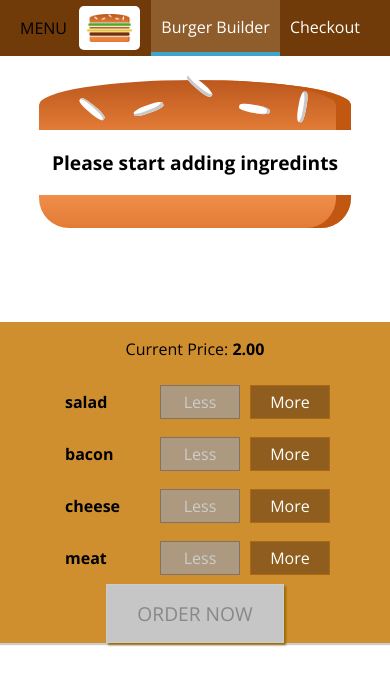
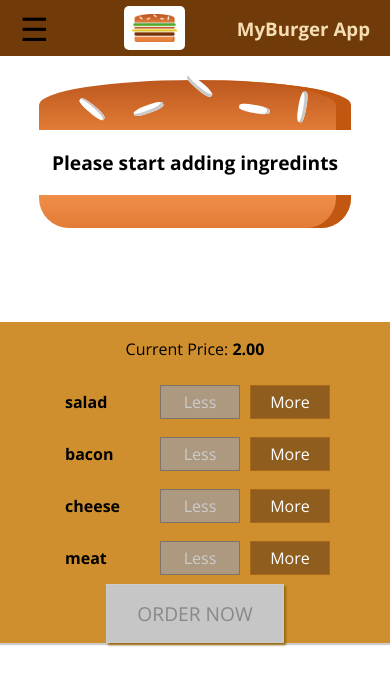
Before and after one commit to vasylpavliuk/burger-builder-project, a React (Create React App) app: page / in a window 390 px wide. Shown: the top 686 px of the page. Built offline with nearby package versions, Linux system fonts and the light colour scheme.

Commit message:
Added sidedrawer and impoved mobile responsivness

```diff
--- a/src/components/Layout/Layout.js
+++ b/src/components/Layout/Layout.js
@@ -1,14 +1,39 @@
-import React from "react";
+import React, { Component } from "react";
 
 import Auxiliary from "../../hoc/Auxiliary";
 import Toolbar from "../Navigation/Toolbar/Toolbar";
 import classes from "./Layout.module.css";
+import SideDrawer from "../Navigation/SideDrawer/SideDrawer";
 
-const layout = (props) => (
-  <Auxiliary>
-    <Toolbar />
-    <main className={classes.Content}>{props.children}</main>
-  </Auxiliary>
-);
+class Layout extends Component {
+  state = {
+    showSideDrawer: false,
+  };
 
-export default layout;
+  sideDrawerClosedHandler = () => {
+    this.setState({
+      showSideDrawer: false,
+    });
+  };
+
+  sideDrawerOpenedHandler = () => {
+    this.setState({
+      showSideDrawer: true,
+    });
+  };
+
+  render() {
+    return (
+      <Auxiliary>
+        <Toolbar showSideDrawer={this.sideDrawerOpenedHandler} />
+        <SideDrawer
+          closed={this.sideDrawerClosedHandler}
+          open={this.state.showSideDrawer}
+        />
+        <main className={classes.Content}>{this.props.children}</main>
+      </Auxiliary>
+    );
+  }
+}
+
+export default Layout;
--- a/src/components/Logo/Logo.js
+++ b/src/components/Logo/Logo.js
@@ -4,7 +4,7 @@
 import classes from "./Logo.module.css";
 
 const logo = (props) => (
-  <div className={classes.Logo}>
+  <div className={classes.Logo} style={{height: props.height}} >
     <img src={burgerLogo} alt="MyBurger" />
   </div>
 );
--- a/src/components/Logo/Logo.module.css
+++ b/src/components/Logo/Logo.module.css
@@ -1,7 +1,7 @@
 .Logo {
   background-color: white;
   padding: 8px;
-  height: 80%;
+  height: 100%;
   box-sizing: border-box;
   border-radius: 5px;
 }
--- a/src/components/Navigation/NavigationItems/NavigationItem/NavigationItem.module.css
+++ b/src/components/Navigation/NavigationItems/NavigationItem/NavigationItem.module.css
@@ -1,19 +1,40 @@
+.NavigationItem {
+  margin: 10px 0;
+  box-sizing: border-box;
+  display: block;
+  width: 100%;
+  flex-direction: column;
+}
+
+.NavigationItem a {
+  color: #8f5c2c;
+  text-decoration: none;
+  width: 100%;
+  box-sizing: border-box;
+  display: block;
+}
+
+.NavigationItem a:hover,
+.NavigationItem a:active,
+.NavigationItem a.active {
+  color: #40a4c8;
+}
+
+@media (min-width: 500px) {
   .NavigationItem {
     margin: 0;
-  box-sizing: border-box;
     display: flex;
     height: 100%;
+    width: auto;
     align-items: center;
   }
 
   .NavigationItem a {
     color: white;
-  text-decoration: none;
     height: 100%;
+    width: auto;
     padding: 16px 10px;
     border-bottom: 4px solid transparent;
-  box-sizing: border-box;
-  display: block;
   }
 
   .NavigationItem a:hover,
@@ -23,3 +44,4 @@
     border-bottom: 4px solid #40a4c8;
     color: #fff;
   }
+}
--- a/src/components/Navigation/NavigationItems/NavigationItems.js
+++ b/src/components/Navigation/NavigationItems/NavigationItems.js
@@ -8,9 +8,7 @@
     <NavigationItem link="/" active>
       Burger Builder
     </NavigationItem>
-    <NavigationItem link="/">
-      Checkout
-    </NavigationItem>
+    <NavigationItem link="/">Checkout</NavigationItem>
   </ul>
 );
 
--- a/src/components/Navigation/NavigationItems/NavigationItems.module.css
+++ b/src/components/Navigation/NavigationItems/NavigationItems.module.css
@@ -3,6 +3,13 @@
   padding: 0;
   list-style: none;
   display: flex;
+  flex-flow: column;
   align-items: center;
   height: 100%;
 }
+
+@media (min-width: 500px) {
+  .NavigationItems {
+    flex-flow: row;
+  }
+}
--- /dev/null
+++ b/src/components/Navigation/SideDrawer/SideDrawer.js
@@ -0,0 +1,73 @@
+import React from "react";
+
+import Logo from "../../Logo/Logo";
+import NavigationItems from "../NavigationItems/NavigationItems";
+import Auxiliary from "../../../hoc/Auxiliary";
+import Backdrop from "../../UI/Backdrop/Backdrop";
+import classes from "./SideDrawer.module.css";
+
+const sideDrawer = (props) => {
+  let attachedClasses = [classes.SideDrawer, classes.Close];
+  if (props.open) {
+    attachedClasses = [classes.SideDrawer, classes.Open];
+  }
+
+  return (
+    <Auxiliary>
+      <Backdrop show={props.open} clicked={props.closed} />
+      <div id="mySidenav" className={attachedClasses.join(" ")}>
+        <a
+          href="javascript:void(0)"
+          className={classes.Closebtn}
+          onClick={props.closed}
+        >
+          &times;
+        </a>
+        <div className={classes.Logo}>
+          <Logo />
+        </div>
+        <nav>
+          <NavigationItems />
+        </nav>
+      </div>
+    </Auxiliary>
+  );
+};
+
+export default sideDrawer;
+
+// <h2>Animated Sidenav Example</h2>
+// <p>Click on the element below to open the side navigation menu.</p>
+// <span style="font-size:30px;cursor:pointer" onclick="openNav()">&#9776; open</span>
+
+// <script>
+// function openNav() {
+//   document.getElementById("mySidenav").style.width = "250px";
+// }
+
+// function closeNav() {
+//   document.getElementById("mySidenav").style.width = "0";
+// }
+// </script>
+
+// <div id="mySidenav" className={classes.SideDrawer}>
+//   {/* <Logo /> */}
+//   <nav>
+//       <NavigationItems />
+//   </nav>
+// </div>
+
+// <div id="mySidenav" className={classes.SideDrawer}>
+//   <a
+//     href="javascript:void(0)"
+//     className={classes.Closebtn}
+//     onclick="closeNav()"
+//   >
+//     &times;
+//   </a>
+//   {/* <a href="#">About</a>
+//   <a href="#">Services</a>
+//   <a href="#">Clients</a>
+//   <a href="#">Contact</a> */}
+//   <NavigationItems />
+// </div>
--- /dev/null
+++ b/src/components/Navigation/SideDrawer/SideDrawer.module.css
@@ -0,0 +1,88 @@
+.SideDrawer {
+  position: fixed;
+  width: 280px;
+  max-width: 70%;
+  height: 100%;
+  top: 0;
+  left: 0;
+  z-index: 200;
+  background-color: #fff;
+  padding: 32px 16px;
+  box-sizing: border-box;
+  transition: transform 0.3s ease-out;
+}
+
+@media (min-width: 500px) {
+  .SideDrawer {
+    display: none;
+  }
+}
+
+.Open {
+  transform: translateX(0);
+}
+
+.Close {
+  transform: translateX(-100%);
+}
+
+.Logo {
+  height: 11%;
+  margin-bottom: 32px;
+}
+
+.SideDrawer .Closebtn {
+  position: absolute;
+  top: 0;
+  right: 25px;
+  font-size: 36px;
+  margin-left: 50px;
+  text-decoration: none;
+  color: #818181;
+}
+
+
+
+
+
+
+
+
+/* .SideDrawer {
+  height: 100%;
+  width: 280px;
+  max-width: 70%;
+  position: fixed;
+  z-index: 200;
+  top: 0;
+  left: 0;
+  background-color: #111;
+  overflow-x: hidden;
+  transition: 0.5s;
+  padding-top: 60px;
+  font-family: "Lato", sans-serif;
+}
+
+.SideDrawer a {
+  padding: 8px 8px 8px 32px;
+  text-decoration: none;
+  font-size: 25px;
+  color: #818181;
+  display: block;
+  transition: 0.3s;
+}
+
+.SideDrawer a:hover {
+  color: #f1f1f1;
+}
+
+
+
+@media screen and (max-height: 450px) {
+  .SideDrawer {
+    padding-top: 15px;
+  }
+  .SideDrawer a {
+    font-size: 18px;
+  }
+} */
--- a/src/components/Navigation/Toolbar/Toolbar.js
+++ b/src/components/Navigation/Toolbar/Toolbar.js
@@ -6,9 +6,15 @@
 
 const toolbar = (props) => (
   <header className={classes.Toolbar}>
-    <div>MENU</div>
-    <Logo />
-    <NavigationItems />
+
+    <span style={{fontSize: "32px", cursor:"pointer"}} onClick={props.showSideDrawer}>&#9776;</span>
+    <div className={classes.Logo}>
+      <Logo />
+    </div>
+    <h3>MyBurger App</h3>
+    <nav className={classes.DesktopOnly}>
+      <NavigationItems />
+    </nav>
   </header>
 );
 
--- a/src/components/Navigation/Toolbar/Toolbar.module.css
+++ b/src/components/Navigation/Toolbar/Toolbar.module.css
@@ -16,3 +16,24 @@
 .Toolbar nav {
   height: 100%;
 }
+
+.Logo {
+  height: 80%;
+  margin-left: 24px;
+}
+
+h3 {
+  color: wheat
+}
+
+@media (max-width: 499px) {
+  .DesktopOnly{
+    display: none;
+  }
+}
+
+@media (min-width: 500px) {
+  span {
+    display: none;
+  }
+}
```
Lines whose indentation alone changed are shown as unchanged.
